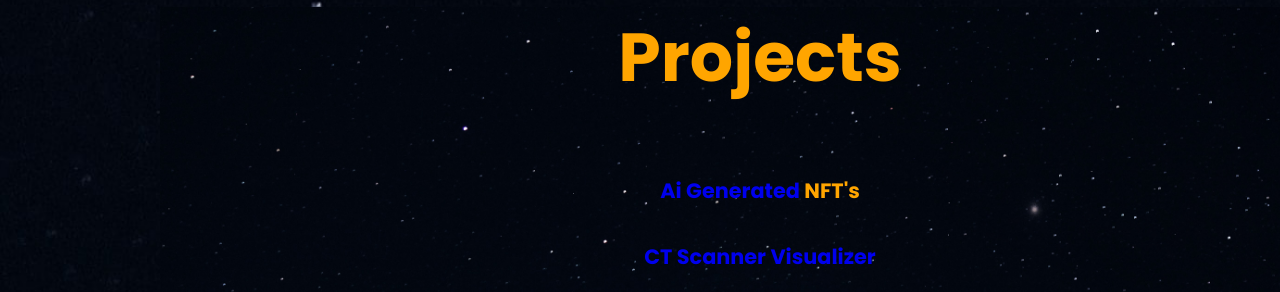
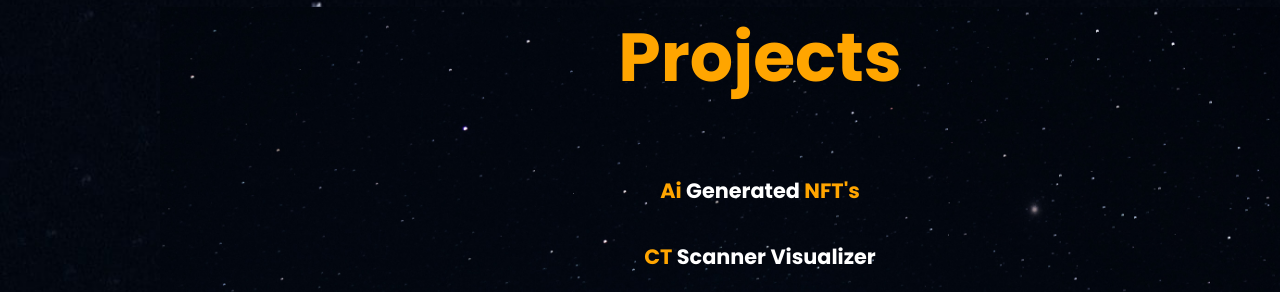
Before and after one commit to EthDevelopment/My-first-portfolio-website, a plain HTML site: page index.html in a window 1280 px wide. Shown: the part 981-1273 px from the top of the page. Drawn offline with Linux system fonts and the light colour scheme.

Commit message:
LinkHoverUpdatedWithColor

```diff
--- a/css/style.scss
+++ b/css/style.scss
@@ -210,6 +210,16 @@ section.hero {
             li {
                 font-weight: bold;
                 margin: 40px 0;
+
+                a {
+                    color: white;
+                    // padding on a link element will not work unless its display block
+
+                    // on this a element we are going to have a hover
+                    &:hover {
+                        color: orange;
+                    }
+                }
             }
         }
     }
--- a/index.html
+++ b/index.html
@@ -72,10 +72,10 @@
             <div class="projects-div">
                 <p class="title"><span>Projects</span></p>
                 <ul class="projects">
-                    <li><span><a href="https://opensea.io/collection/ai-art-daily">
-                        Ai</span> Generated <span>NFT's</span></a> </li>
+                    <li><a href="https://opensea.io/collection/ai-art-daily">
+                       <span> Ai</span> Generated <span>NFT's</span></a> </li>
                     <li><span><a href="https://github.com/EthDevelopment/CTscanner">
-                        CT </span>Scanner Visualizer </a></li>
+                       <span> CT </span>Scanner Visualizer </a></li>
                     <li>Social Media <span> Manager </span> </li>
                     <li>E-commerce <span>Sales </span> Director </li>
                 </ul>
```
Also changed, not shown: css/style.css, 1 other file.
